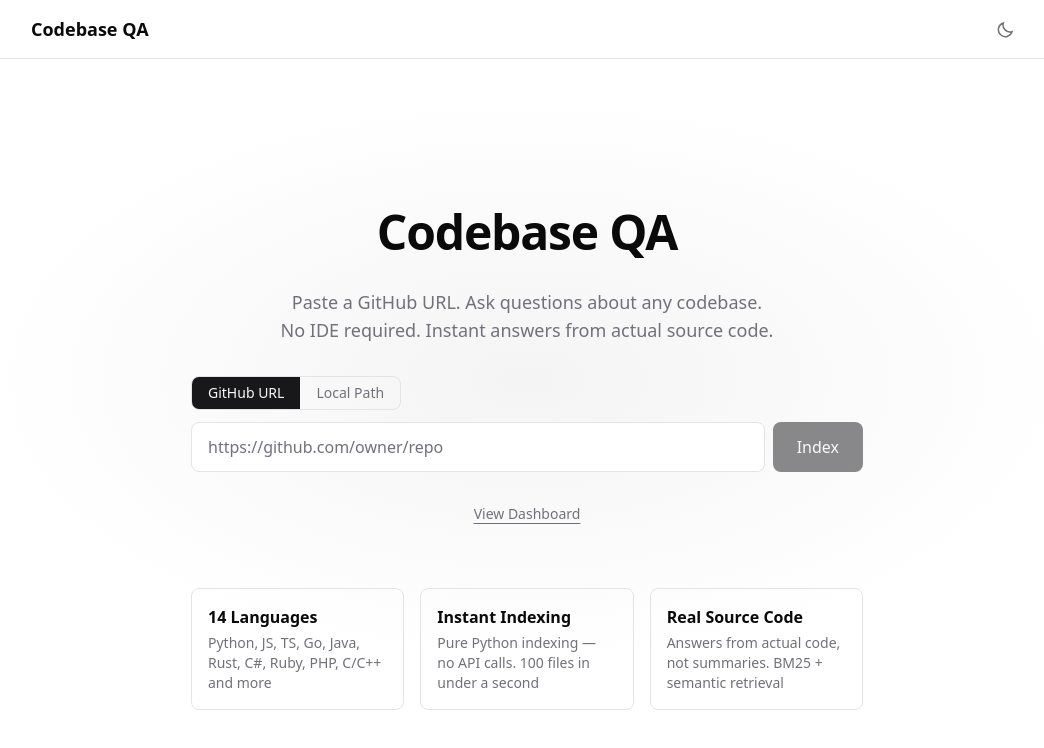
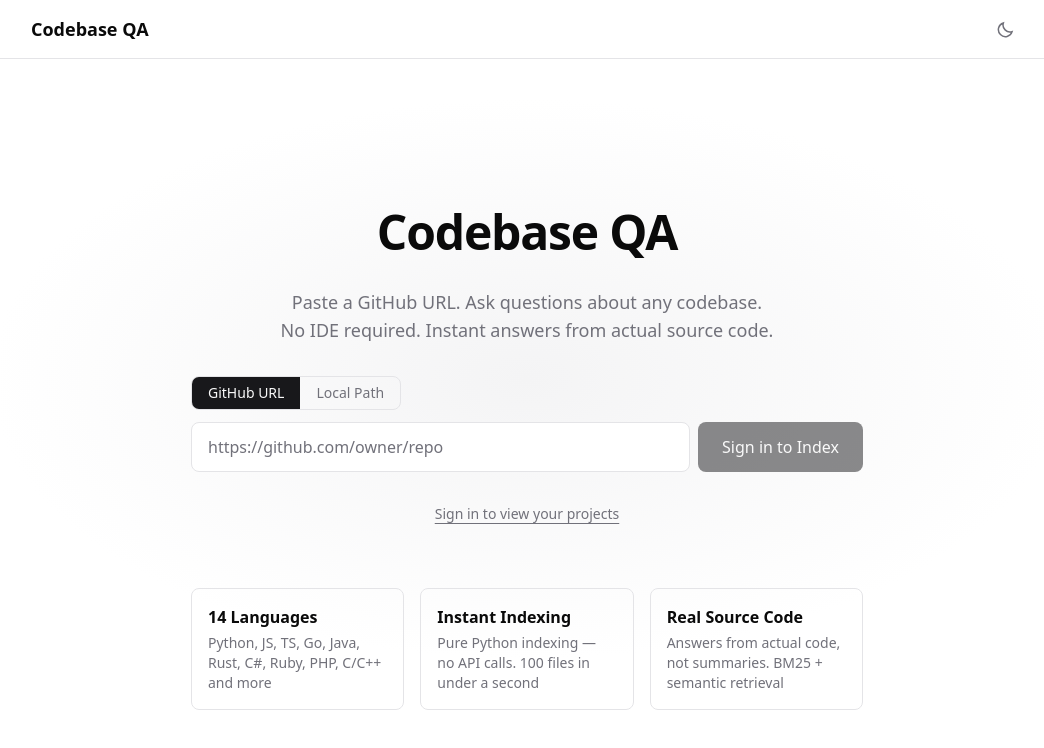
Before and after one commit to BharanidharanJayakumar/codebase-qa-frontend, a Next.js app: page / in a window 1280 px wide. Shown: the top 748 px of the page, without its empty margins (113-1157 px from the left). Built offline with nearby package versions, Linux system fonts and the light colour scheme; no server answers.

Commit message:
feat: gate indexing behind auth — redirect to login if not signed in
UrlInputForm now checks auth state before submitting. Unauthenticated
users see "Sign in to Index" button and get redirected to /login.

```diff
--- a/app/page.tsx
+++ b/app/page.tsx
@@ -1,4 +1,7 @@
+"use client";
+
 import Link from "next/link";
+import { useAuth } from "@/components/auth/AuthProvider";
 import { UrlInputForm } from "@/components/landing/UrlInputForm";
 
 const features = [
@@ -17,6 +20,8 @@
 ];
 
 export default function Home() {
+  const { user } = useAuth();
+
   return (
     <div className="relative flex min-h-screen flex-col items-center justify-center px-4">
       {/* Subtle gradient backdrop */}
@@ -41,12 +46,21 @@
         <UrlInputForm />
 
         <div className="flex gap-6 text-sm text-[var(--muted-foreground)]">
+          {user ? (
             <Link
               href="/dashboard"
               className="underline underline-offset-4 hover:text-[var(--foreground)]"
             >
               View Dashboard
             </Link>
+          ) : (
+            <Link
+              href="/login"
+              className="underline underline-offset-4 hover:text-[var(--foreground)]"
+            >
+              Sign in to view your projects
+            </Link>
+          )}
         </div>
 
         <div className="mt-8 grid grid-cols-1 gap-4 sm:grid-cols-3 text-left">
--- a/components/landing/UrlInputForm.tsx
+++ b/components/landing/UrlInputForm.tsx
@@ -2,6 +2,7 @@
 
 import { useState } from "react";
 import { useRouter } from "next/navigation";
+import { useAuth } from "@/components/auth/AuthProvider";
 import { indexerApi } from "@/lib/api/indexer";
 
 type IndexMode = "github" | "local";
@@ -13,9 +14,16 @@
   const [loading, setLoading] = useState(false);
   const [error, setError] = useState("");
   const router = useRouter();
+  const { user } = useAuth();
 
   const handleSubmit = async (e: React.FormEvent) => {
     e.preventDefault();
+
+    // Redirect to login if not authenticated
+    if (!user) {
+      router.push("/login");
+      return;
+    }
 
     if (mode === "github" && !url.trim()) return;
     if (mode === "local" && !localPath.trim()) return;
@@ -94,7 +102,7 @@
           disabled={loading || (mode === "github" ? !url.trim() : !localPath.trim())}
           className="rounded-lg bg-[var(--primary)] px-6 py-3 font-medium text-[var(--primary-foreground)] transition-opacity hover:opacity-90 disabled:opacity-50"
         >
-          {loading ? "Indexing..." : "Index"}
+          {loading ? "Indexing..." : user ? "Index" : "Sign in to Index"}
         </button>
       </div>
 
```
Lines whose indentation alone changed are shown as unchanged.
